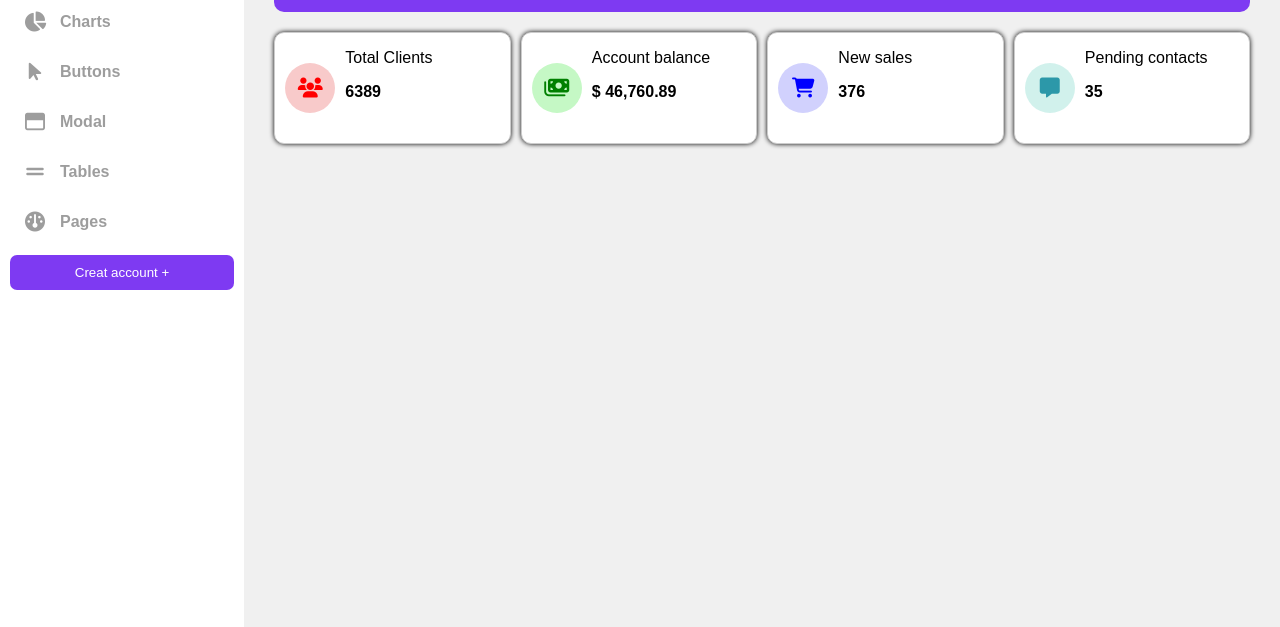
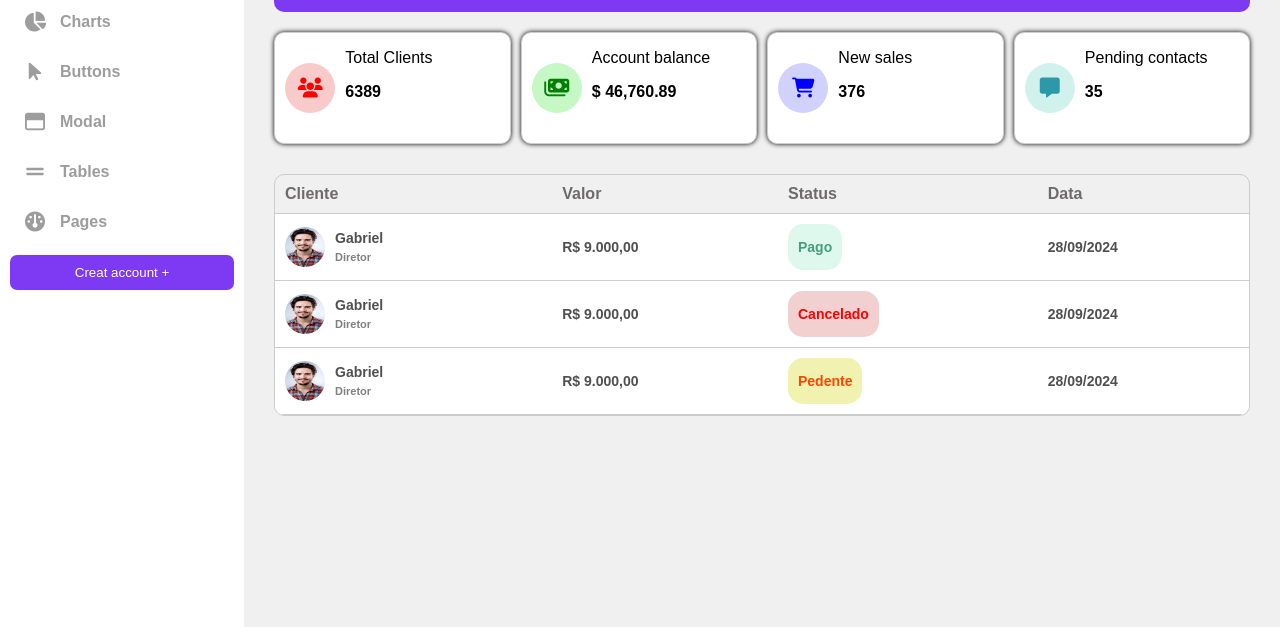
Before and after one commit to jhonatalopes92/pagina-cadastro, a plain HTML site: page dashboard/index.html in a window 1280 px wide. Shown: the part 233-860 px from the top of the page. Drawn offline with Linux system fonts and the light colour scheme.

Commit message:
atualização do projeto dashboard

```diff
--- a/dashboard/index.html
+++ b/dashboard/index.html
@@ -130,6 +130,67 @@
                         </div>
                     </div>
                 </div>
+
+                <div class="tabela">
+                    <table>
+                        <thead>
+                            <th>Cliente</th>
+                            <th>Valor</th>
+                            <th>Status</th>
+                            <th>Data</th>
+                        </thead>
+                        <tbody>
+                            <tr>
+                                <td>
+                                    <div class="client-data">
+                                        <img src="img/130221-2528.jpg" alt="" width="25px">
+                                        <div class="information">
+                                            <span id="nome">Gabriel</span>
+                                            <span id="cargo">Diretor</span>
+                                        </div>
+                                    </div>
+                                </td>
+                                <td class="nun">R$ 9.000,00</td>
+                                <td><div class="status pago">
+                                    <p>Pago</p>
+                                </div></td>
+                                <td class="nun">28/09/2024</td>
+                            </tr>
+                            <tr>
+                                <td>
+                                    <div class="client-data">
+                                        <img src="img/130221-2528.jpg" alt="" width="25px">
+                                        <div class="information">
+                                            <span id="nome">Gabriel</span>
+                                            <span id="cargo">Diretor</span>
+                                        </div>
+                                    </div>
+                                </td>
+                                <td class="nun">R$ 9.000,00</td>
+                                <td><div class="status cancelado">
+                                    <p>Cancelado</p>
+                                </div></td>
+                                <td class="nun">28/09/2024</td>
+                            </tr>
+                            <tr>
+                                <td>
+                                    <div class="client-data">
+                                        <img src="img/130221-2528.jpg" alt="" width="25px">
+                                        <div class="information">
+                                            <span id="nome">Gabriel</span>
+                                            <span id="cargo">Diretor</span>
+                                        </div>
+                                    </div>
+                                </td>
+                                <td class="nun">R$ 9.000,00</td>
+                                <td><div class="status pedente">
+                                    <p>Pedente</p>
+                                </div></td>
+                                <td class="nun">28/09/2024</td>
+                            </tr>
+                        </tbody>
+                    </table>
+                </div>
             </div>
 
         </div>
--- a/dashboard/style.css
+++ b/dashboard/style.css
@@ -239,3 +239,84 @@ body {
     background-color: #47c7b440;
     color: #2c98a9;
 }
+
+.container .main .conteudo .tabela table {
+    width: 100%;
+    border: 1px solid #ccc;
+    margin-top: 30px;
+    border-radius: 10px;
+    border-spacing: 0;
+    overflow: hidden;
+}
+
+.container .main .conteudo .tabela table th {
+    text-align: left;
+    padding: 10px;
+    color: #6d6a6a;
+    border-bottom: 1px solid #ccc;
+}
+
+.container .main .conteudo .tabela table td {
+    text-align: left;
+    padding: 10px;
+    background-color: white;
+    font-size: 14px;
+    border-bottom: 1px solid #ccc;
+}
+
+
+#cargo {
+    color: gray;
+    font-size: 11px;
+    font-weight: bold;
+}
+
+#nome {
+    font-weight: bold;
+    color: rgb(80, 80, 80);
+}
+
+.container .main .conteudo .tabela table tbody tr td img {
+    width: 40px;
+    height: 40px;
+    border-radius: 50px;
+}
+
+.container .main .tabela table tbody tr td .information {
+    display: flex;
+    flex-direction: column;
+    gap: 5px;
+}
+
+.container .main .conteudo .tabela table tbody tr .nun {
+    font-weight: bold;
+    color:  rgb(80, 80, 80);
+}
+
+.container .main .conteudo .tabela table tbody .client-data {
+    display: flex;
+    gap:10px;
+    align-items: center;
+}
+
+.container .main .conteudo .tabela table tbody .status {
+    padding: 1px 10px;
+    width: fit-content;
+    border-radius: 15px;
+    font-weight: bold;
+}
+
+.container .main .conteudo .tabela table tbody .pago {
+    background-color: #def8ed;
+    color: #469e7e;
+}
+
+.container .main .conteudo .tabela table tbody .cancelado {
+    background-color: rgb(243, 208, 208);
+    color: red
+}
+
+.container .main .conteudo .tabela table tbody .pedente {
+    background-color: rgb(241, 241, 176);
+    color: orangered;
+}
```
